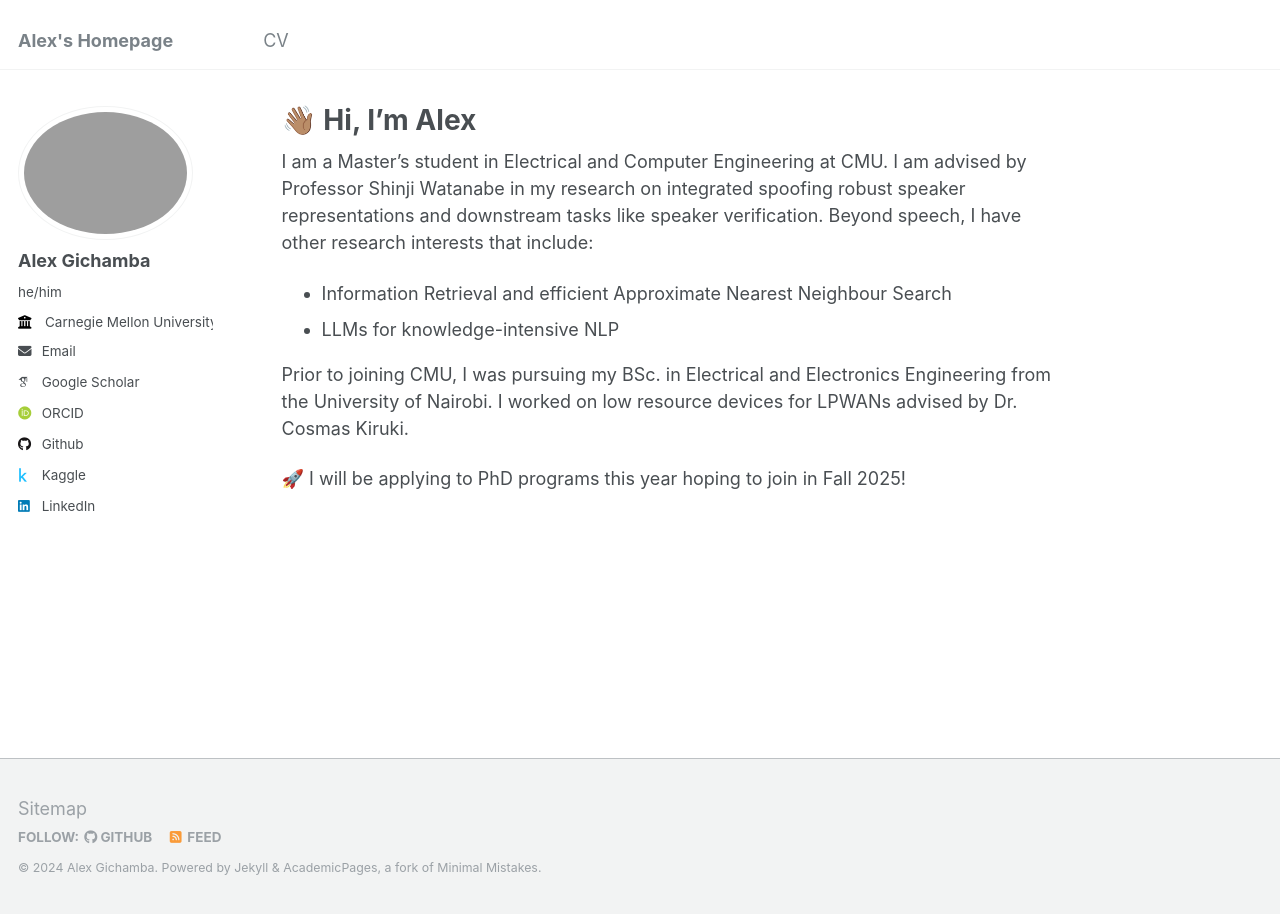
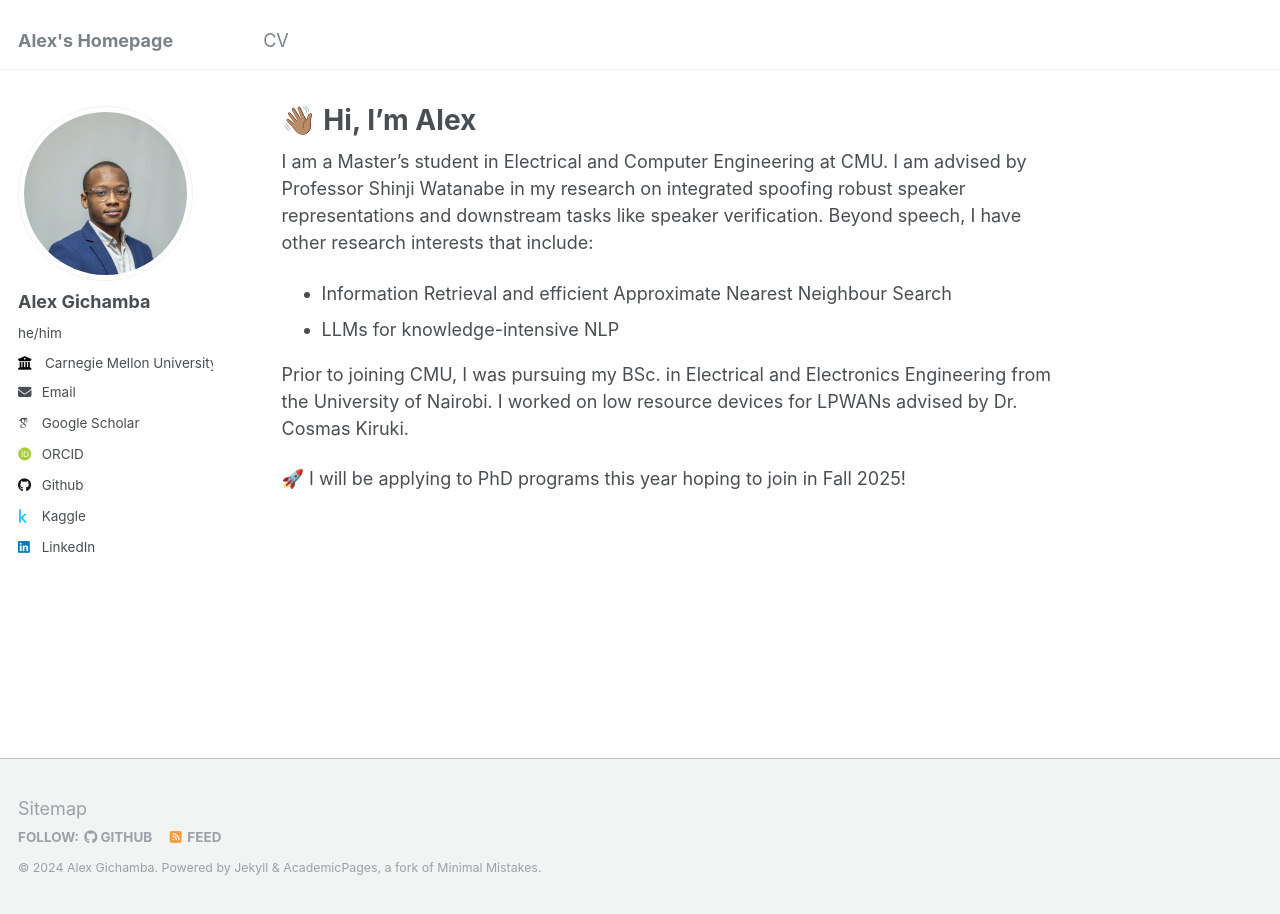
Before and after one commit to Alexgichamba/alexgichamba.github.io, a Jekyll site: the page built from _pages/about.md, in a window 1280 px wide. Built offline with Jekyll 4.4.1, drawn with Linux system fonts in a browser that asks for light colours; some web fonts are replaced.

Commit message:
Update _config.yml

```diff
--- a/_config.yml
+++ b/_config.yml
@@ -21,7 +21,7 @@ repository               : "Alexgichamba/alexgichamba.github.io"
 #               Additional customization can be done by editing /_includes/author-profile.html
 author:
   # Biographic information
-  avatar           : "AlexGichamba.jpg"
+  avatar           : "AlexG_1080.jpg"
   name             : "Alex Gichamba"
   pronouns         : "he/him" # example: "she/her"
   bio              :
```
